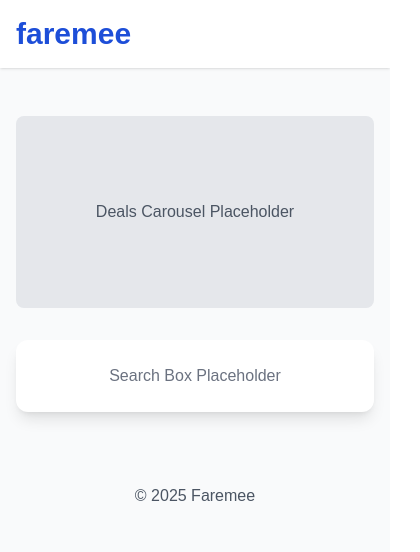
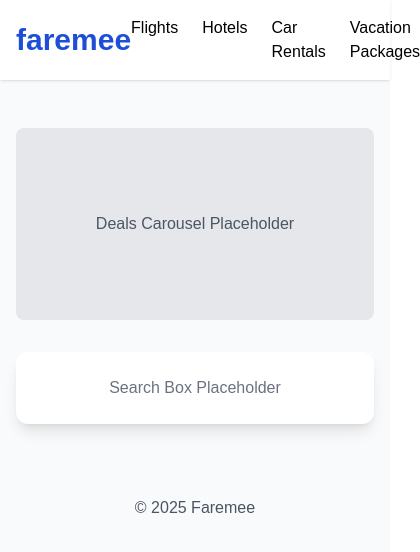
Before and after one commit to divyamttt/faremee-ui, a Next.js app: page / in a window 390 px wide. Shown: the top 552 px of the page, 420 px wide, since content can reach past the window. Built offline with nearby package versions, Linux system fonts and the light colour scheme.

Commit message:
Update Header.jsx

```diff
--- a/components/Header.jsx
+++ b/components/Header.jsx
@@ -14,7 +14,7 @@ export default function Header() {
         <Link href="/">
           <a className="text-3xl font-bold text-blue-700">faremee</a>
         </Link>
-        <nav className="space-x-6 hidden md:flex">
+        <nav className="space-x-6 flex">
           {tabs.map((tab) => (
             <Link key={tab.href} href={tab.href}>
               <a className="hover:text-blue-600">{tab.label}</a>
```
